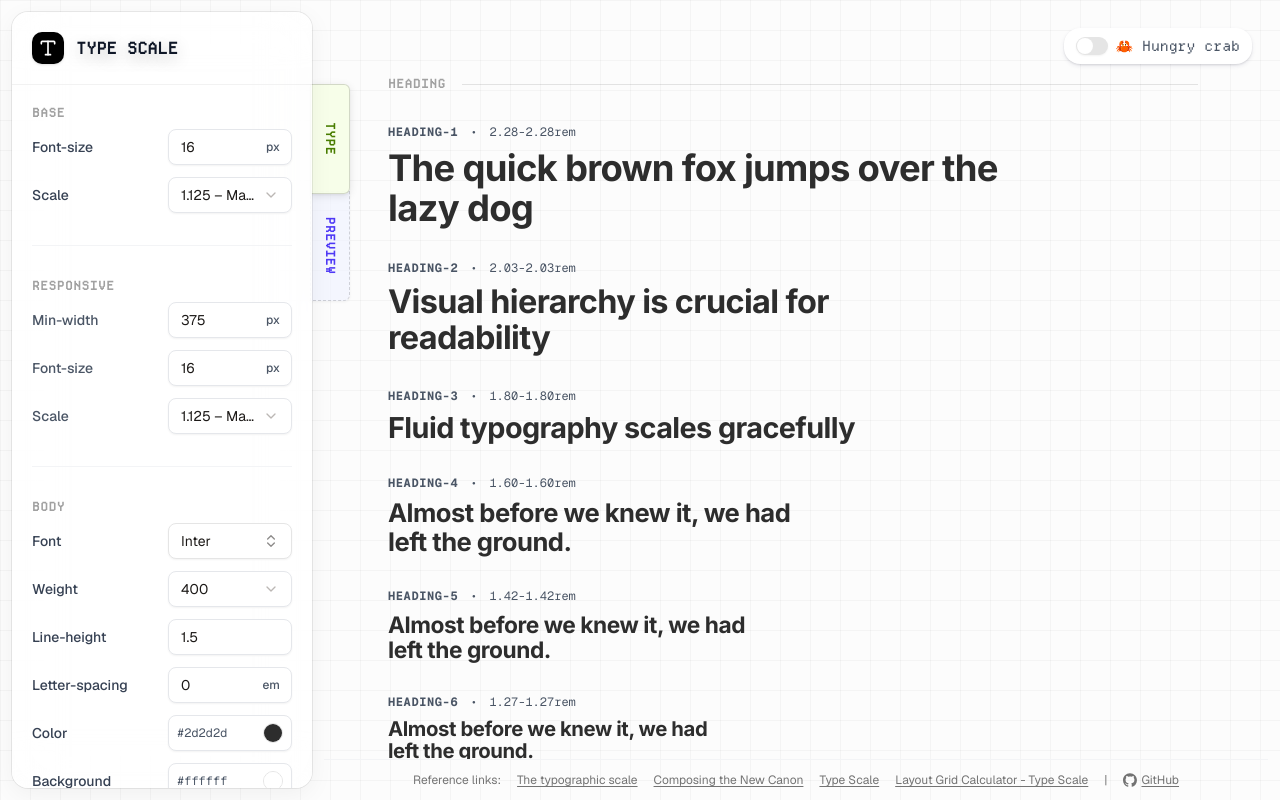
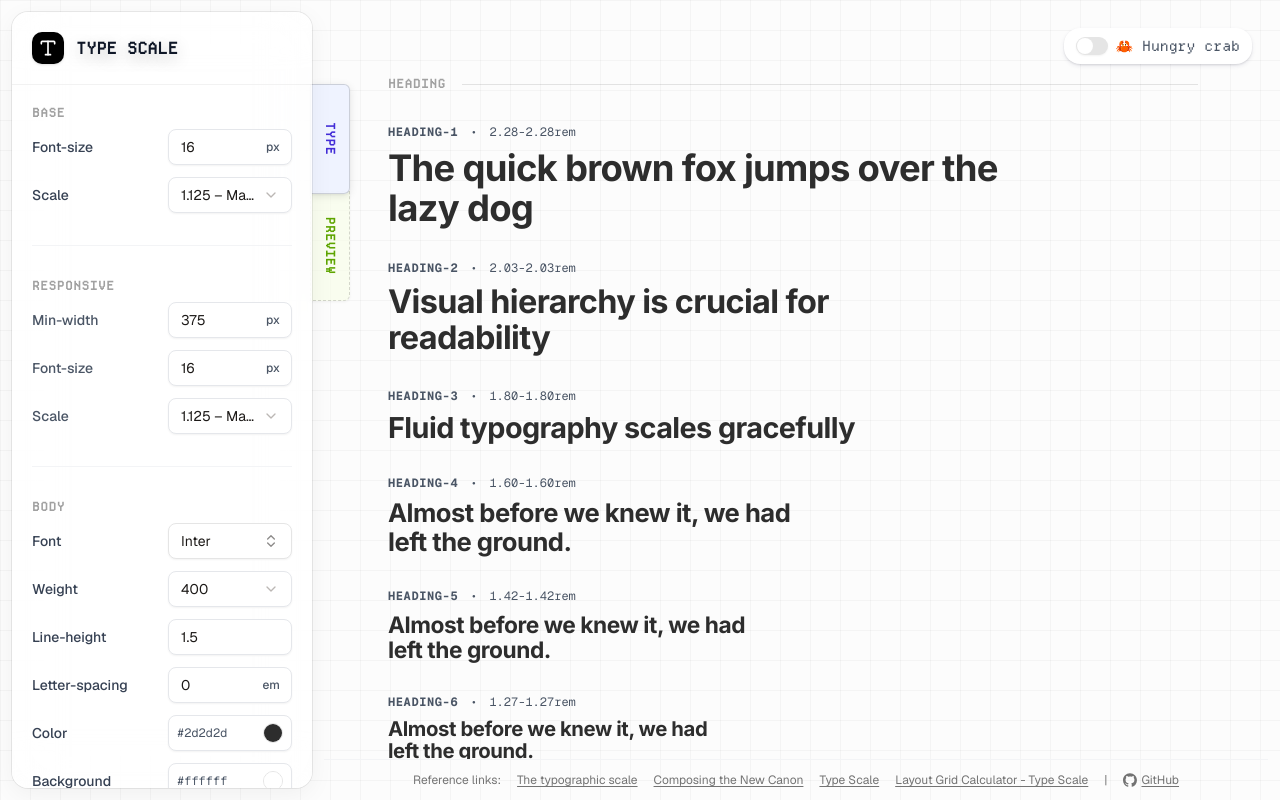
Before and after one commit to edisonliwh/type-scale-calculator, a Next.js app: page / in a window 1280 px wide. Built offline with nearby package versions, Linux system fonts and the light colour scheme.

Commit message:
switch Type and Preview tab colors

```diff
--- a/components/fluid-type-calculator.tsx
+++ b/components/fluid-type-calculator.tsx
@@ -241,8 +241,8 @@ export function FluidTypeCalculator() {
                   borderColor: 'rgba(0, 0, 0, 0.15)',
                   borderStyle: config.previewMode === 'blog' ? 'solid' : 'dashed',
                   backgroundColor: config.previewMode === 'blog'
-                      ? 'rgba(247, 254, 231, 0.9)' // lime-50 with 90% opacity when active
-                      : 'rgba(247, 254, 231, 0.6)', // lime-50 with 60% opacity when inactive
+                      ? 'rgba(238, 242, 255, 0.9)' // indigo-50 with 90% opacity when active
+                      : 'rgba(238, 242, 255, 0.6)', // indigo-50 with 60% opacity when inactive
                   boxShadow: config.previewMode === 'blog'
                       ? "rgba(0, 0, 0, 0.1) 0px 2px 8px 0px, rgba(0, 0, 0, 0.05) 0px 1px 3px 0px"
                       : "rgba(0, 0, 0, 0.05) 0px 1px 3px 0px"
@@ -250,7 +250,7 @@ export function FluidTypeCalculator() {
           >
               <span className={cn(
                   "font-title font-bold text-xs uppercase tracking-wider transform rotate-90 whitespace-nowrap",
-                  config.previewMode === 'blog' ? "text-lime-700" : "text-lime-600"
+                  config.previewMode === 'blog' ? "text-indigo-700" : "text-indigo-600"
               )}>
                   TYPE
               </span>
@@ -270,8 +270,8 @@ export function FluidTypeCalculator() {
                   borderColor: 'rgba(0, 0, 0, 0.15)',
                   borderStyle: config.previewMode === 'landing' ? 'solid' : 'dashed',
                   backgroundColor: config.previewMode === 'landing'
-                      ? 'rgba(238, 242, 255, 0.9)' // indigo-50 with 90% opacity when active
-                      : 'rgba(238, 242, 255, 0.6)', // indigo-50 with 60% opacity when inactive
+                      ? 'rgba(247, 254, 231, 0.9)' // lime-50 with 90% opacity when active
+                      : 'rgba(247, 254, 231, 0.6)', // lime-50 with 60% opacity when inactive
                   boxShadow: config.previewMode === 'landing'
                       ? "rgba(0, 0, 0, 0.1) 0px 2px 8px 0px, rgba(0, 0, 0, 0.05) 0px 1px 3px 0px"
                       : "rgba(0, 0, 0, 0.05) 0px 1px 3px 0px"
@@ -279,7 +279,7 @@ export function FluidTypeCalculator() {
           >
               <span className={cn(
                   "font-title font-bold text-xs uppercase tracking-wider transform rotate-90 whitespace-nowrap",
-                  config.previewMode === 'landing' ? "text-indigo-700" : "text-indigo-600"
+                  config.previewMode === 'landing' ? "text-lime-700" : "text-lime-600"
               )}>
                   PREVIEW
               </span>
```
